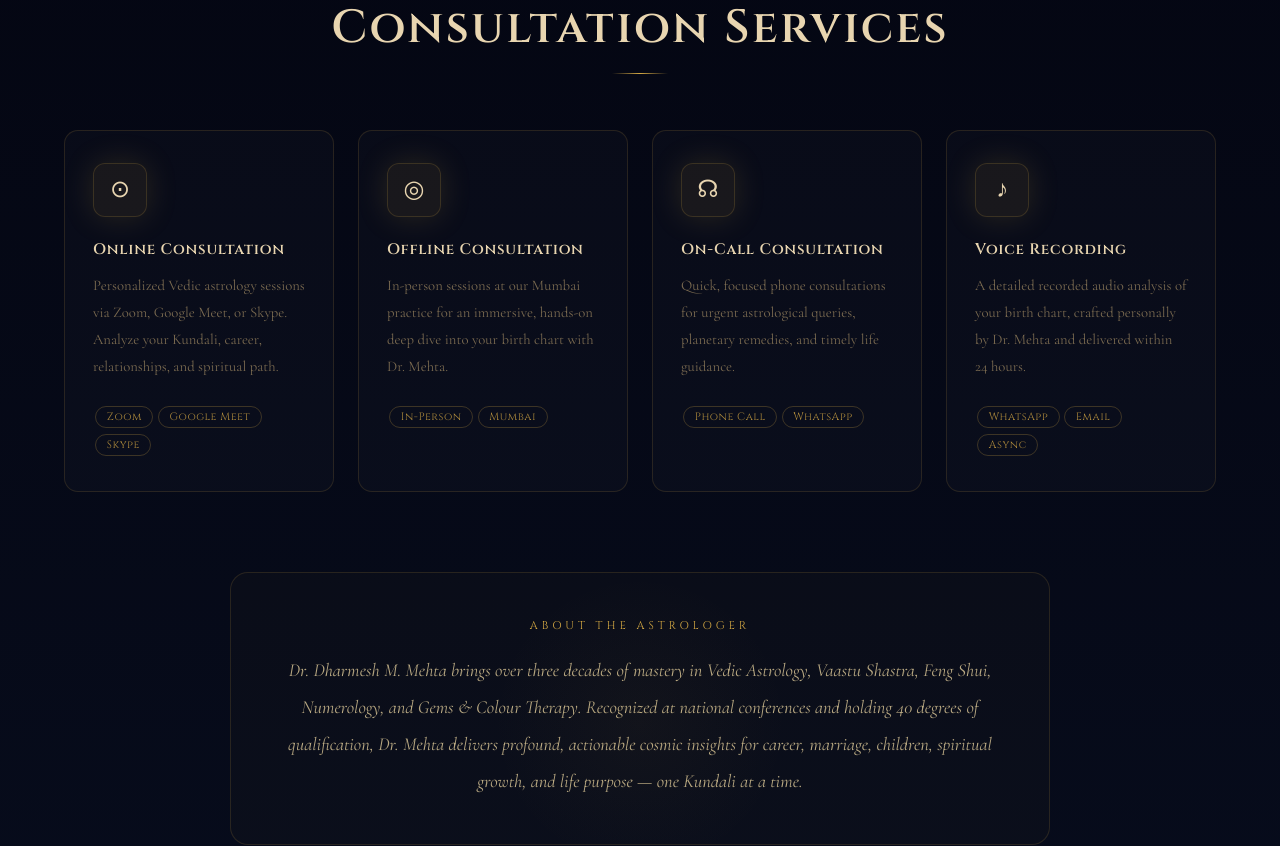
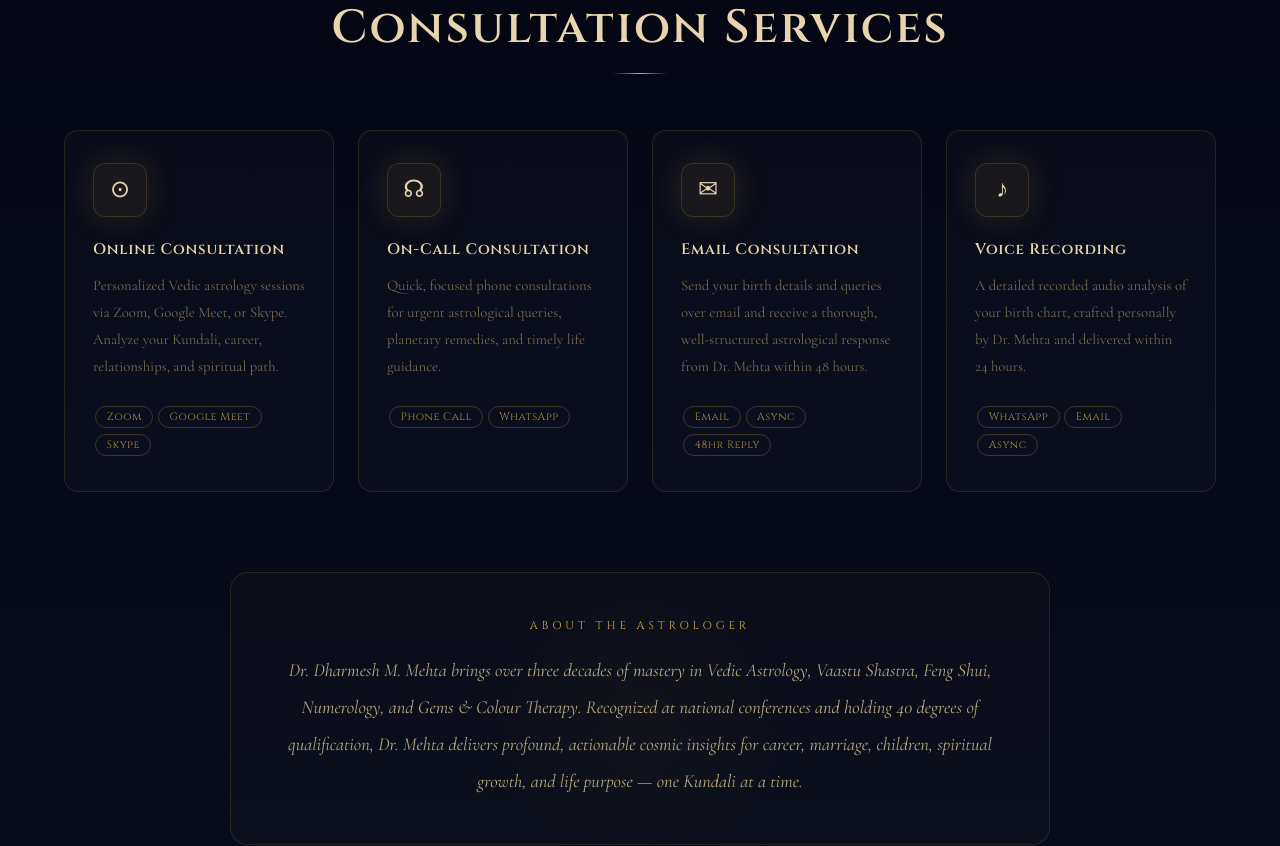
Before and after one commit to prathamdmehta/dmastrology, a React (Vite) app: page / in a window 1280 px wide. Shown: the part 940-1786 px from the top of the page. Built offline with nearby package versions, Linux system fonts and the light colour scheme; no server answers.

Commit message:
Contact Updation

```diff
--- a/src/components/ContactSection.jsx
+++ b/src/components/ContactSection.jsx
@@ -1,5 +1,5 @@
 import { useState, useRef } from "react";
-import { CHANNEL_URL, INSTAGRAM, FACEBOOK, EMAIL } from "../constants";
+import { CHANNEL_URL, INSTAGRAM, FACEBOOK, EMAIL, WHATSAPP } from "../constants";
 
 // ✅ Paste your Web3Forms access key here
 const WEB3FORMS_ACCESS_KEY = "daa2269c-5648-48b4-bcfc-c2b463043293";
@@ -79,6 +79,9 @@ export default function ContactSection({ scrollTo }) {
             <a href={FACEBOOK} target="_blank" rel="noopener noreferrer" className="social-btn">
               <span style={{ fontSize: "1rem" }}>⊞</span> Facebook &nbsp;DM Astrology
             </a>
+            <a href={WHATSAPP} target="_blank" rel="noopener noreferrer" className="social-btn">
+              <span style={{ fontSize: "1rem" }}>⊞</span> WhatsApp &nbsp;DM Astrology
+            </a>
           </div>
 
           <div style={{ background: "rgba(212,168,67,0.04)", border: "1px solid rgba(212,168,67,0.12)", borderRadius: 10, padding: "1.3rem 1.5rem" }}>
@@ -109,6 +112,7 @@ export default function ContactSection({ scrollTo }) {
               <option style={{ background: "#040612" }}>Offline (In-Person)</option>
               <option style={{ background: "#040612" }}>On-Call</option>
               <option style={{ background: "#040612" }}>Voice Recording</option>
+              <option style={{ background: "#040612" }}>Email Consultation</option>
             </select>
           </div>
 
--- a/src/constants.js
+++ b/src/constants.js
@@ -3,6 +3,7 @@ export const CHANNEL_URL = "https://www.youtube.com/@DMAstrology";
 export const INSTAGRAM = "https://www.instagram.com/dmastrology/";
 export const FACEBOOK = "https://www.facebook.com/dmastrology1/";
 export const EMAIL = "jyotishdharmesh@gmail.com";
+export const WHATSAPP = "https://wa.me/919821057944";
 
 // Navigation Items
 export const NAV_ITEMS = ["Home", "Services", "Videos", "Pricing", "Blog", "Contact"];
@@ -16,16 +17,16 @@ export const SERVICES = [
     tags: ["Zoom", "Google Meet", "Skype"],
   },
   {
-    icon: "◎",
-    title: "Offline Consultation",
-    desc: "In-person sessions at our Mumbai practice for an immersive, hands-on deep dive into your birth chart with Dr. Mehta.",
-    tags: ["In-Person", "Mumbai"],
-  },
-  {
     icon: "☊",
     title: "On-Call Consultation",
     desc: "Quick, focused phone consultations for urgent astrological queries, planetary remedies, and timely life guidance.",
     tags: ["Phone Call", "WhatsApp"],
+  },
+  {
+    icon: "✉",
+    title: "Email Consultation",
+    desc: "Send your birth details and queries over email and receive a thorough, well-structured astrological response from Dr. Mehta within 48 hours.",
+    tags: ["Email", "Async", "48hr Reply"],
   },
   {
     icon: "♪",
```
